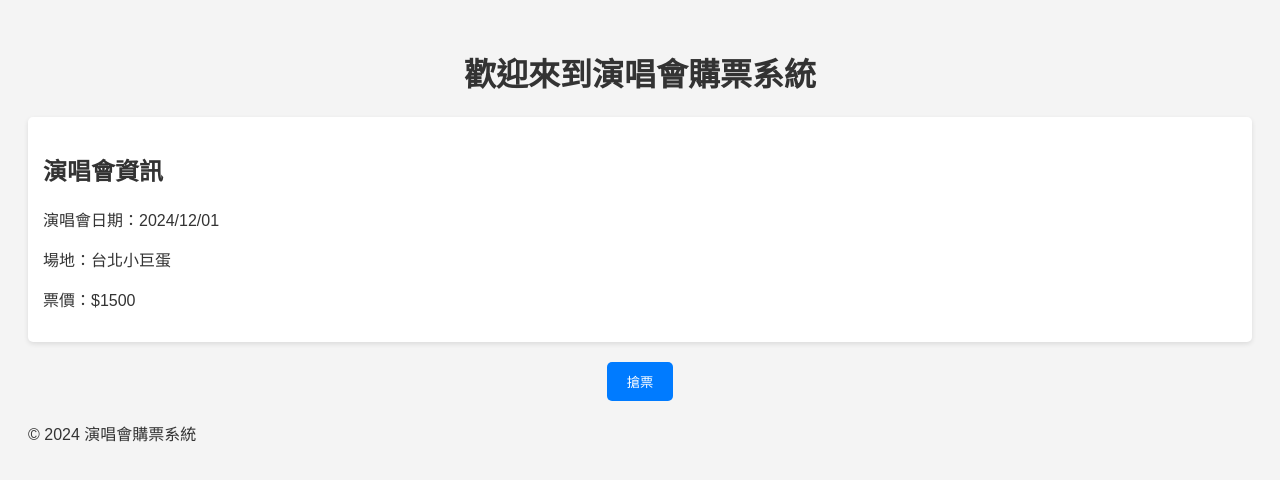
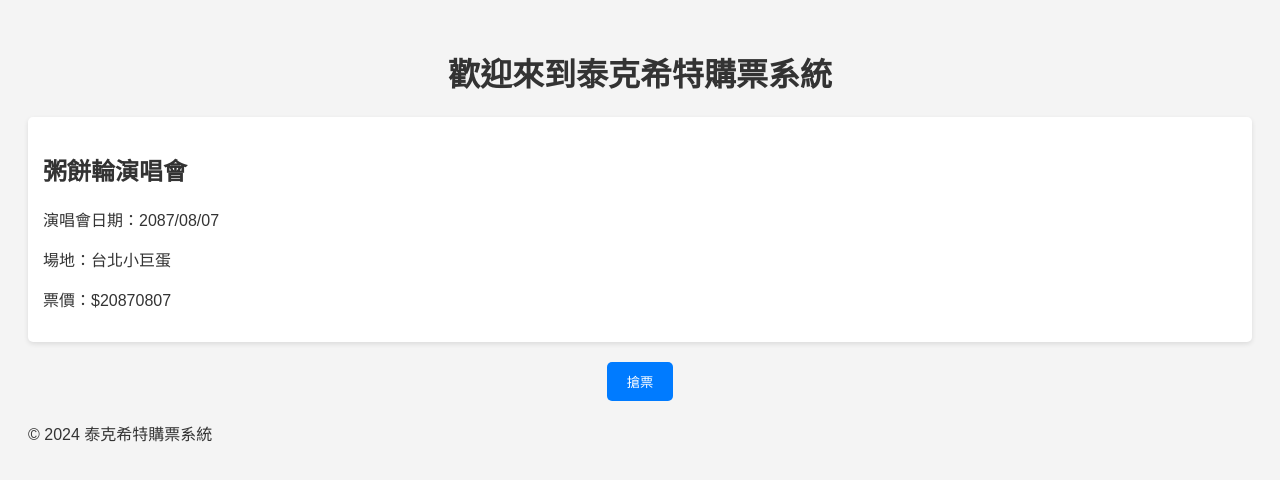
Before and after one commit to jiapei1101/tekcit, a website: page index.html in a window 1280 px wide. Drawn offline with Linux system fonts and the light colour scheme.

Commit message:
Update index.html

```diff
--- a/index.html
+++ b/index.html
@@ -8,21 +8,21 @@
 </head>
 <body>
     <header>
-        <h1>歡迎來到演唱會購票系統</h1>
+        <h1>歡迎來到泰克希特購票系統</h1>
     </header>
     <main>
         <div id="concert-info">
-            <h2>演唱會資訊</h2>
-            <p>演唱會日期：2024/12/01</p>
+            <h2>粥餅輪演唱會</h2>
+            <p>演唱會日期：2087/08/07</p>
             <p>場地：台北小巨蛋</p>
-            <p>票價：$1500</p>
+            <p>票價：$20870807</p>
         </div>
         <button id="buy-ticket">搶票</button>
         <div id="message"></div>
     </main>
     <script src="app.js"></script>
     <footer>
-        <p>© 2024 演唱會購票系統</p>
+        <p>© 2024 泰克希特購票系統</p>
     </footer>
 </body>
 </html>
```
